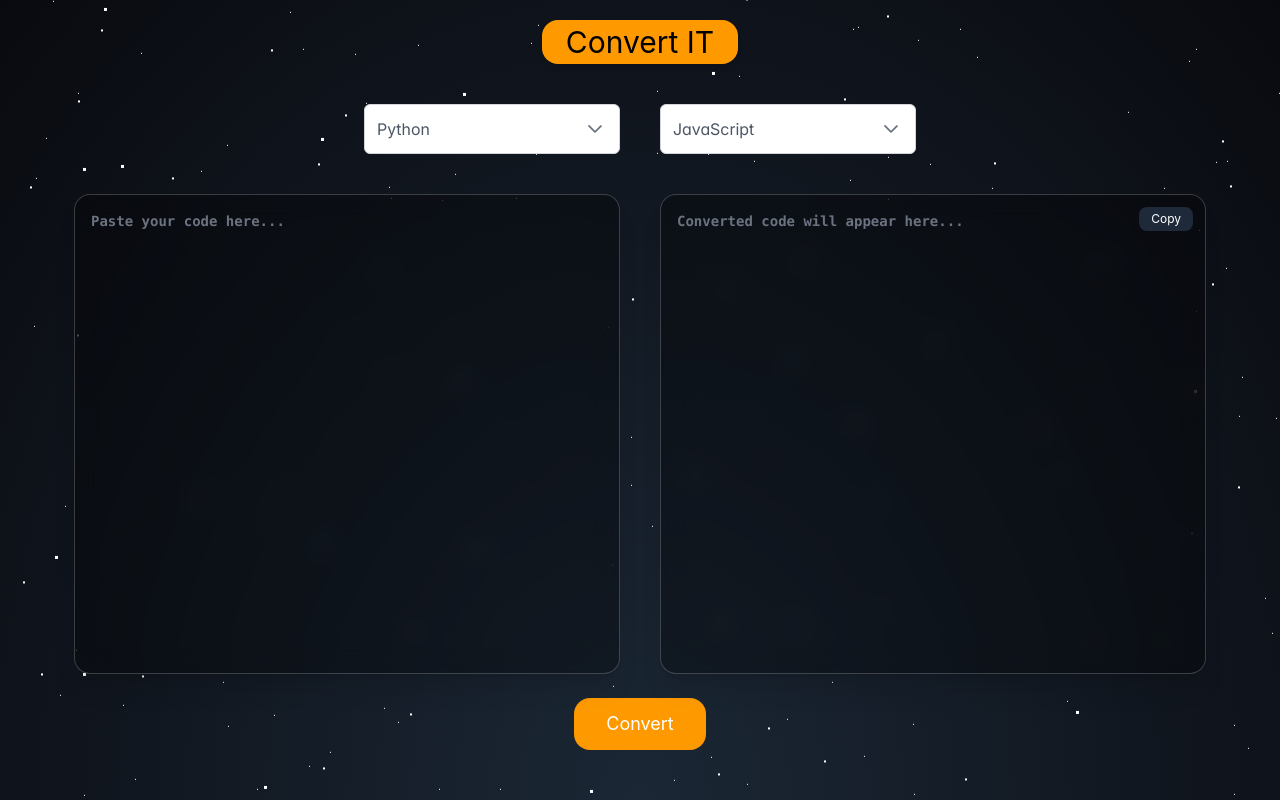
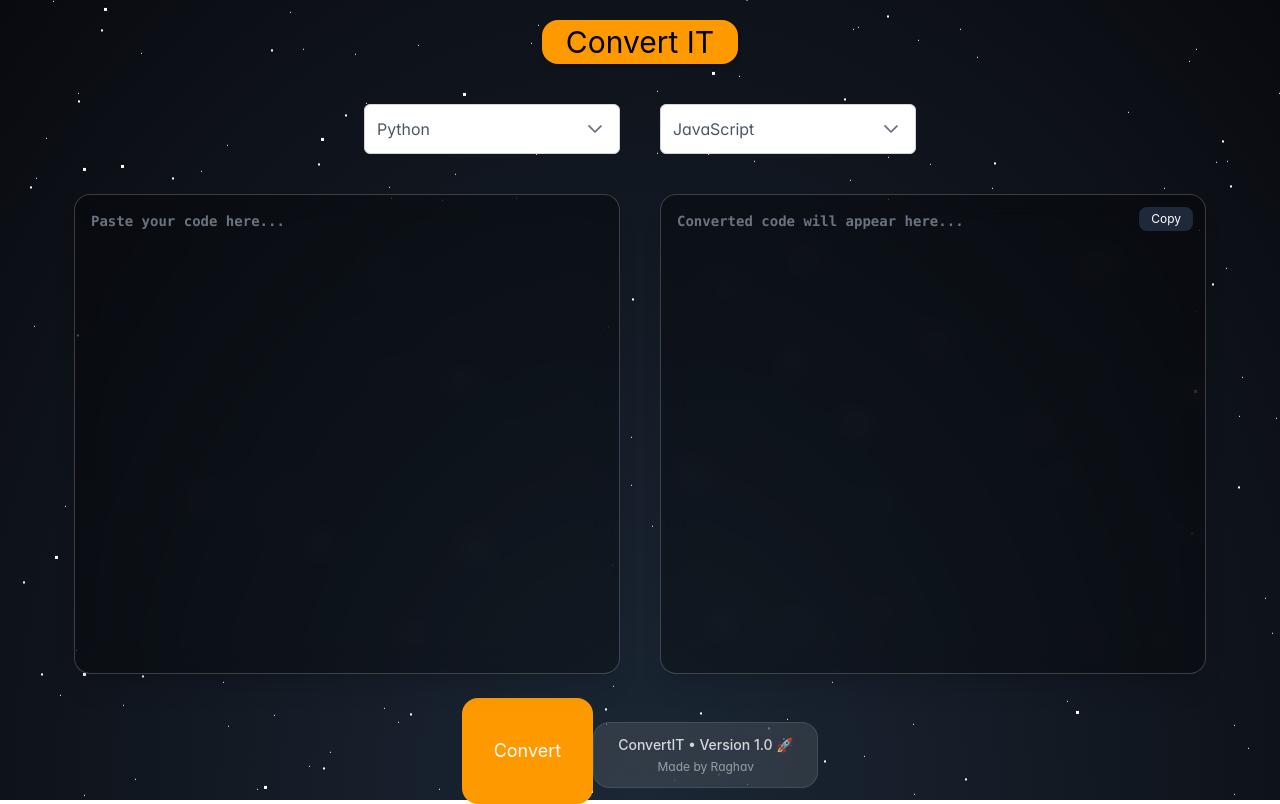
Before and after one commit to Raghav1130/ConvertIT, a React (Vite) app in the folder frontend/: page / in a window 1280 px wide. Built offline with nearby package versions, Linux system fonts and the light colour scheme; the HTML template or start-up script is replaced by a standard one.

Commit message:
added version

```diff
--- a/frontend/src/page/main/main.jsx
+++ b/frontend/src/page/main/main.jsx
@@ -106,6 +106,30 @@ const Main = () => {
           Convert
         </button>
 
+        <div className='flex justify-center mt-6 mb-4'>
+
+        <div className='
+          px-6 py-3
+          rounded-2xl
+          bg-white/10
+          backdrop-blur-md
+          border border-white/10
+          text-center
+          text-white/80
+        '>
+
+          <p className='text-sm font-medium'>
+            ConvertIT • Version 1.0 🚀
+          </p>
+
+          <p className='text-xs mt-1 text-white/50'>
+            Made by Raghav
+          </p>
+
+        </div>
+
+      </div>
+
       </div>
 
     </div>
```
